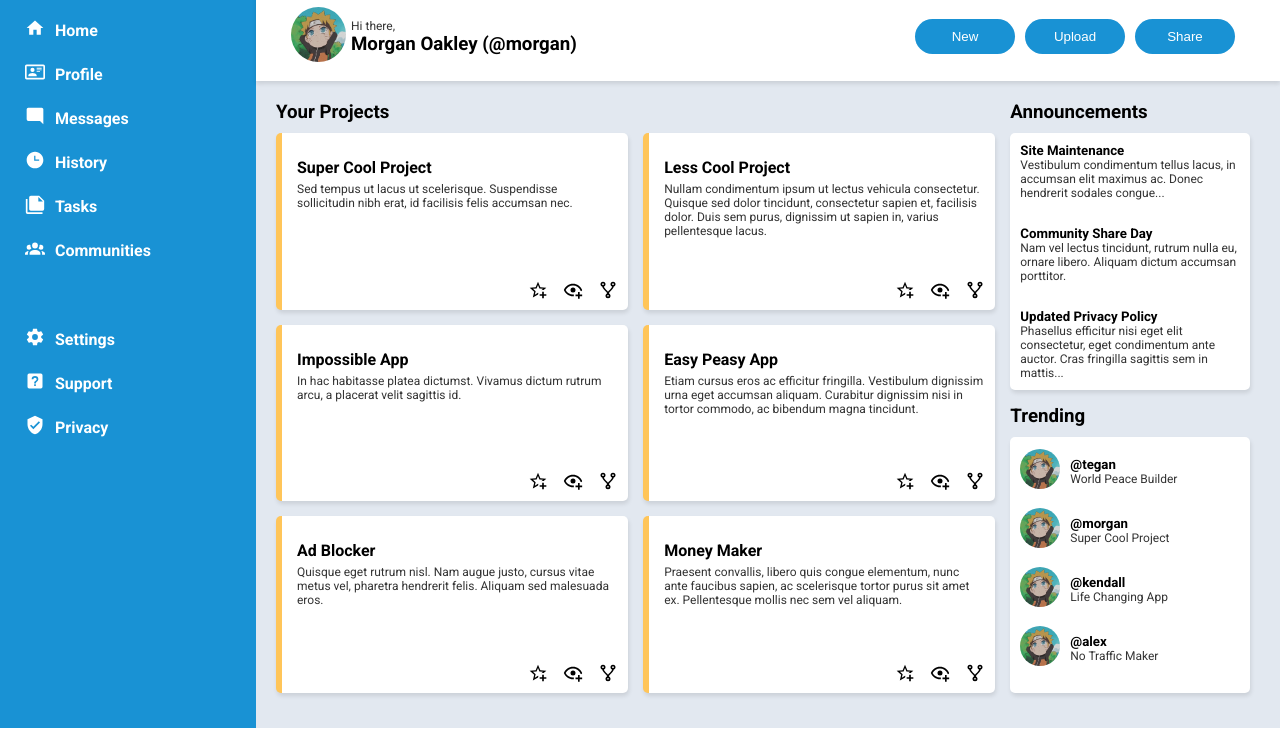
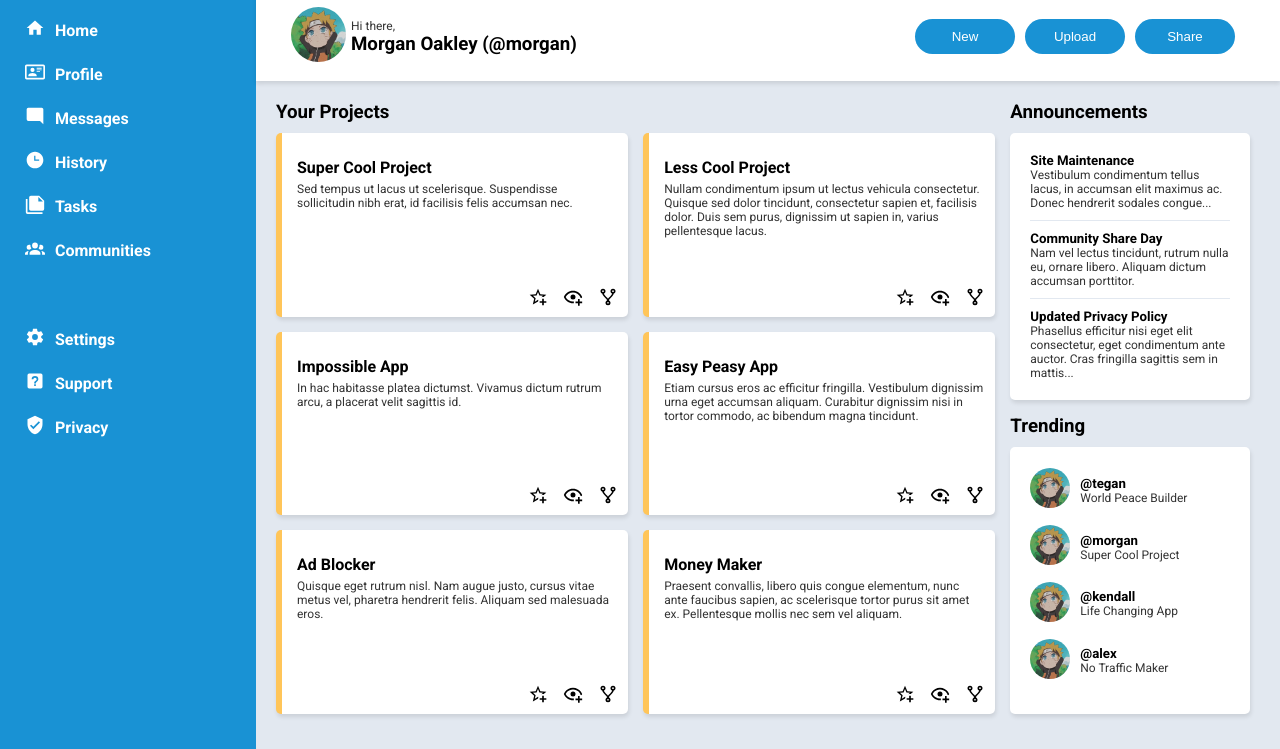
Before and after one commit to aminm19/Admin-Dashboard, a plain HTML site: page index.html in a window 1280 px wide. Shown: the part 72-821 px from the top of the page. Before the commit the page ends 800 px from the top, so only its background shows below. Drawn offline with Linux system fonts and the light colour scheme.

Commit message:
Add dividers between announcements
Add padding to announcements and trending list

```diff
--- a/index.html
+++ b/index.html
@@ -244,10 +244,12 @@
                             <h5>Site Maintenance</h5>
                             <p>Vestibulum condimentum tellus lacus, in accumsan elit maximus ac. Donec hendrerit sodales congue...</p>
                         </div>
+                        <div class="divider"></div>
                         <div class="announcement">
                             <h5>Community Share Day</h5>
                             <p>Nam vel lectus tincidunt, rutrum nulla eu, ornare libero. Aliquam dictum accumsan porttitor.</p>
                         </div>
+                        <div class="divider"></div>
                         <div class="announcement">
                             <h5>Updated Privacy Policy</h5>
                             <p>Phasellus efficitur nisi eget elit consectetur, eget condimentum ante auctor. Cras fringilla sagittis sem in mattis...</p>
--- a/styles.css
+++ b/styles.css
@@ -205,6 +205,12 @@ button{
     height: 100%;
     display: flex;
     flex-direction: column;
+    padding: 10px;
+}
+.divider{
+    height: 1px;
+    background-color: #e2e8f0;
+    margin: 0 10px;
 }
 .announcement{
     padding: 10px;
@@ -218,7 +224,7 @@ button{
     gap: 10px;
 }
 .trending-list{
-    padding: 10px;
+    padding: 20px;
     display: flex;
     flex-direction: column;
     height: 100%;
```
